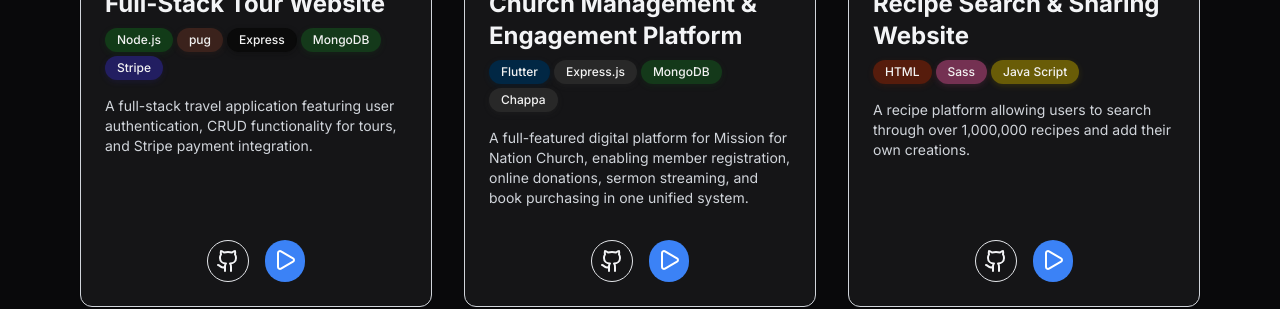
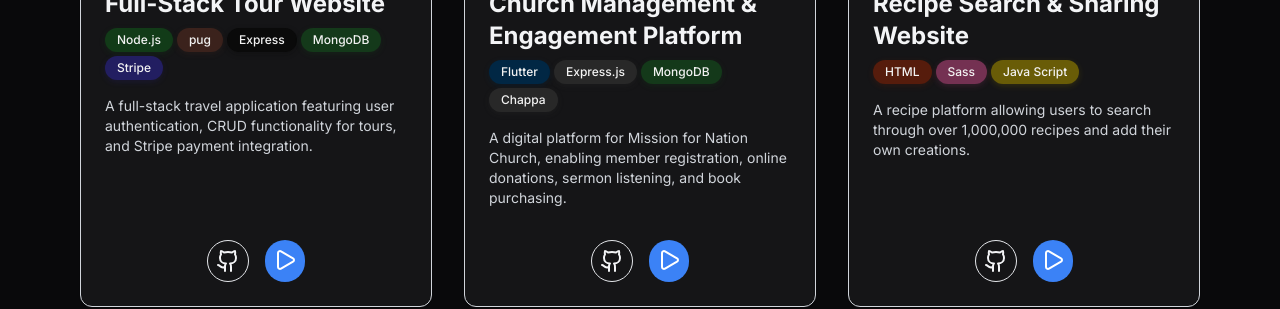
Before and after one commit to DagiAmeha/Portfolio, a Next.js app: page / in a window 1280 px wide. Shown: the part 2060-2369 px from the top of the page. Built offline with nearby package versions, Linux system fonts and the light colour scheme.

Commit message:
Refine project description for Church Management Platform
Updated project description to be more concise.

```diff
--- a/data/project-detail.ts
+++ b/data/project-detail.ts
@@ -11,7 +11,7 @@ export const projects = [
   {
      title: "Church Management & Engagement Platform",
     description:
-      "A full-featured digital platform for Mission for Nation Church, enabling member registration, online donations, sermon streaming, and book purchasing in one unified system.",
+      "A digital platform for Mission for Nation Church, enabling member registration, online donations, sermon listening, and book purchasing.",
     image: "/img/M4N.png",
     github: "https://github.com/nathanaelcheramlak/church-backend",
     demo: "https://youtube.com/shorts/oMOzxshmn7E?feature=share",
```
